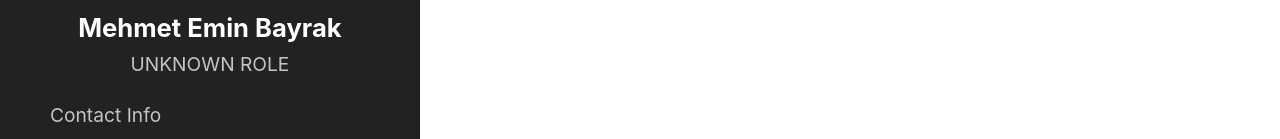
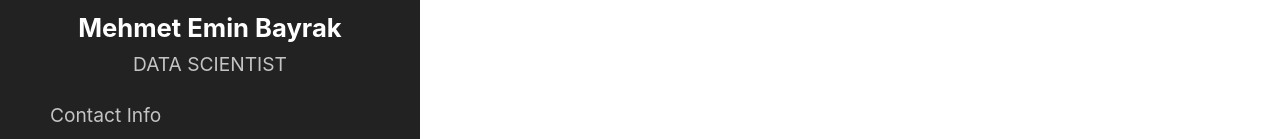
Before and after one commit to Meminn/Meminn.github.io, a Vue app in the folder my-portfolio/: page / in a window 1280 px wide. Shown: the part 227-366 px from the top of the page. Built offline with nearby package versions, Linux system fonts and the light colour scheme; no server answers.

Commit message:
Update role display in Sidebar component to reflect 'DATA SCIENTIST'

```diff
--- a/my-portfolio/src/components/Sidebar.vue
+++ b/my-portfolio/src/components/Sidebar.vue
@@ -38,7 +38,7 @@ const role = computed(() => {
   } else if (roleParam === 'a') {
     return 'ANDROID DEVELOPER';
   } else {
-    return 'UNKNOWN ROLE';
+    return 'DATA SCIENTIST';
   }
 });
 </script>
```
